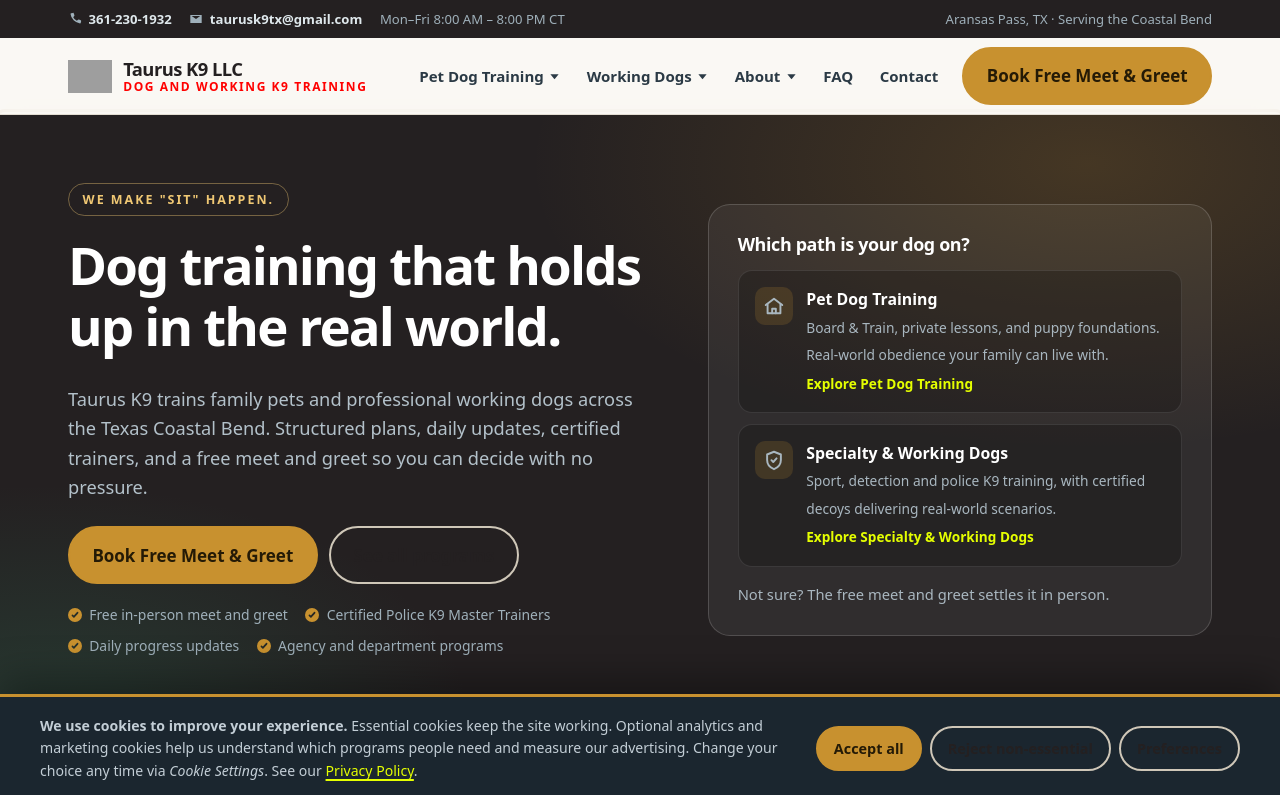
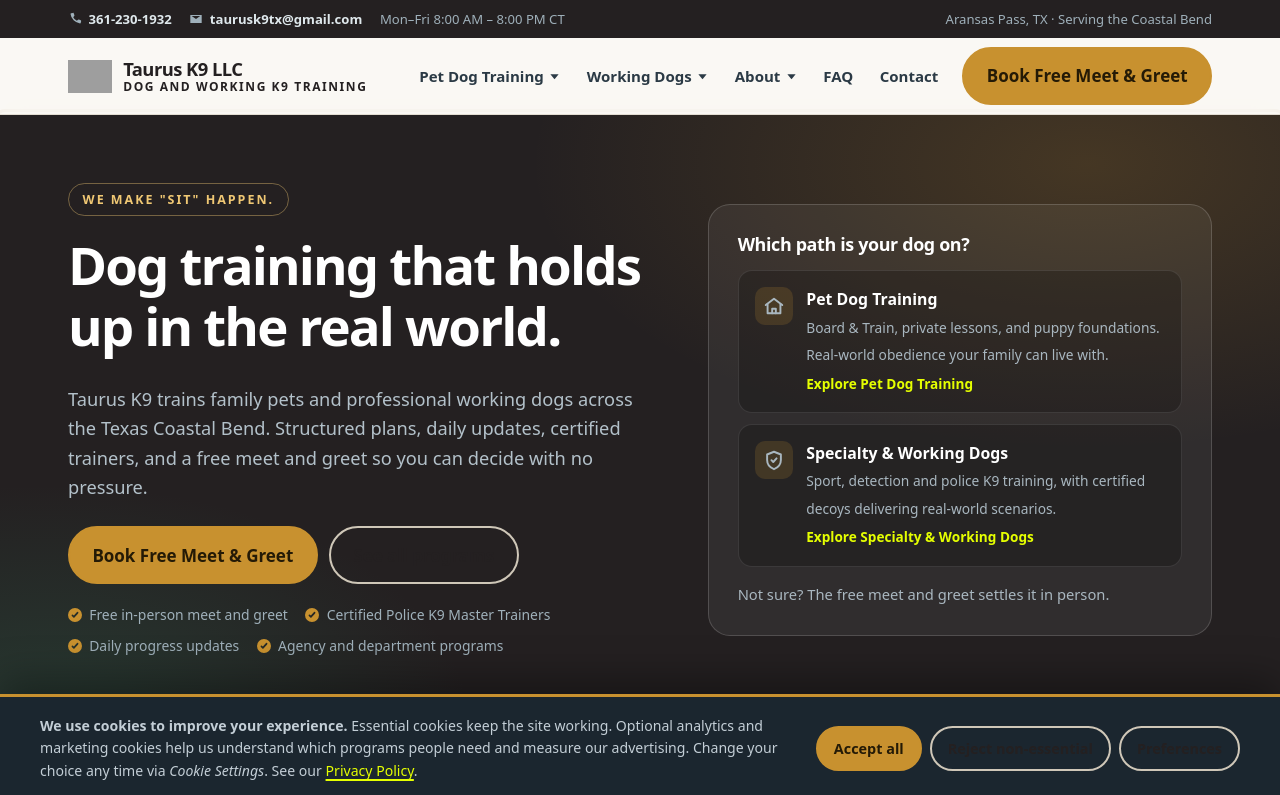
Before and after one commit to gregoryjenkins56-sys/Taurus-K9-Webstuff, a plain HTML site: page index.html in a window 1280 px wide. Shown: the top 795 px of the page. Drawn offline with Linux system fonts and the light colour scheme; grey boxes are pictures that could not be loaded.

Commit message:
Update style.css

```diff
--- a/css/style.css
+++ b/css/style.css
@@ -66,7 +66,7 @@
 .brand__m{width:44px;height:44px;flex:0 0 44px;border-radius:12px;background:var(-muted);display:grid;place-items:center}
 .brand__t{display:flex;flex-direction:column;line-height:1.1}
 .brand__t b{font-size:1.15rem;font-weight:900;letter-spacing:-.03em}
-.brand__t span{font-size:.75rem;font-weight:700;letter-spacing:.13em;text-transform:uppercase;color:#FF0000}
+.brand__t span{font-size:.75rem;font-weight:700;letter-spacing:.13em;text-transform:uppercase;color:#242021}
 @media(max-width:420px){.brand__t span{display:none}}
 .nav{margin-left:auto;display:flex;align-items:center;gap:.15rem}
 .nav__i{position:relative}
```
